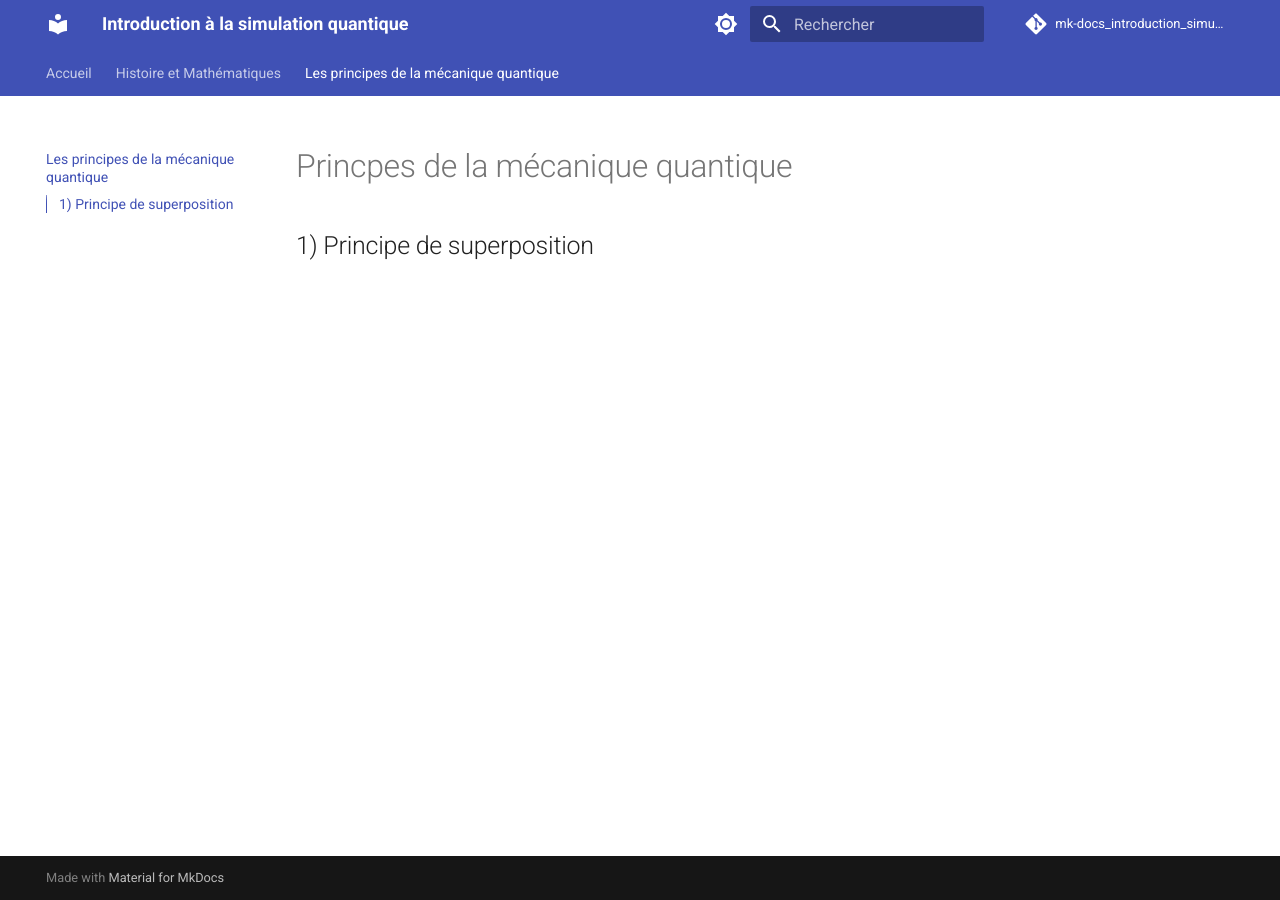
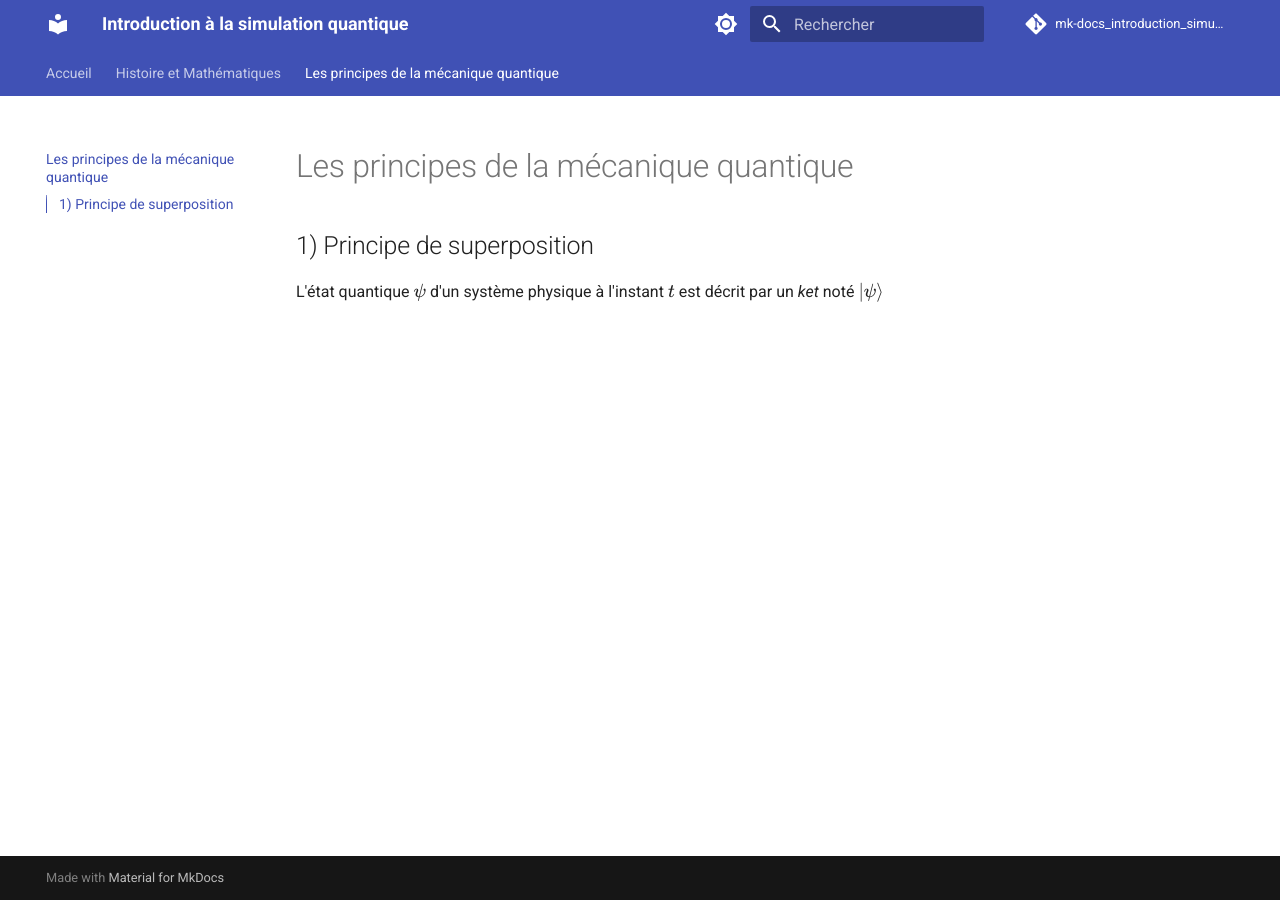
Before and after one commit to FranciscoStocker/mk-docs_introduction_simulation_quantique, an MkDocs documentation site: the page built from docs/Quantum_principles.md, in a window 1280 px wide. Built offline with MkDocs 1.6.1 and Material for MkDocs 9.7.7, drawn with Linux system fonts in a browser that asks for light colours; comment, search, counter and statistics services are not loaded.

```diff
--- a/docs/Quantum_principles.md
+++ b/docs/Quantum_principles.md
@@ -1,3 +1,3 @@
-#Princpes de la mécanique quantique
+## 1) Principe de superposition
 
-## 1) Principe de superposition
+L'état quantique $\psi$ d'un système physique à l'instant $t$ est décrit par un *ket* noté $\ket{\psi}$
```
